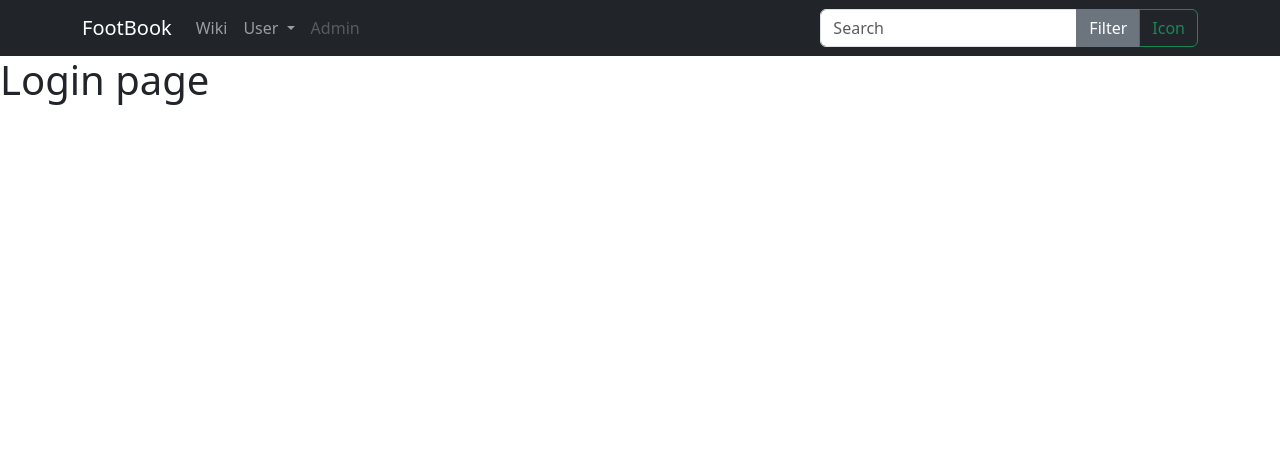
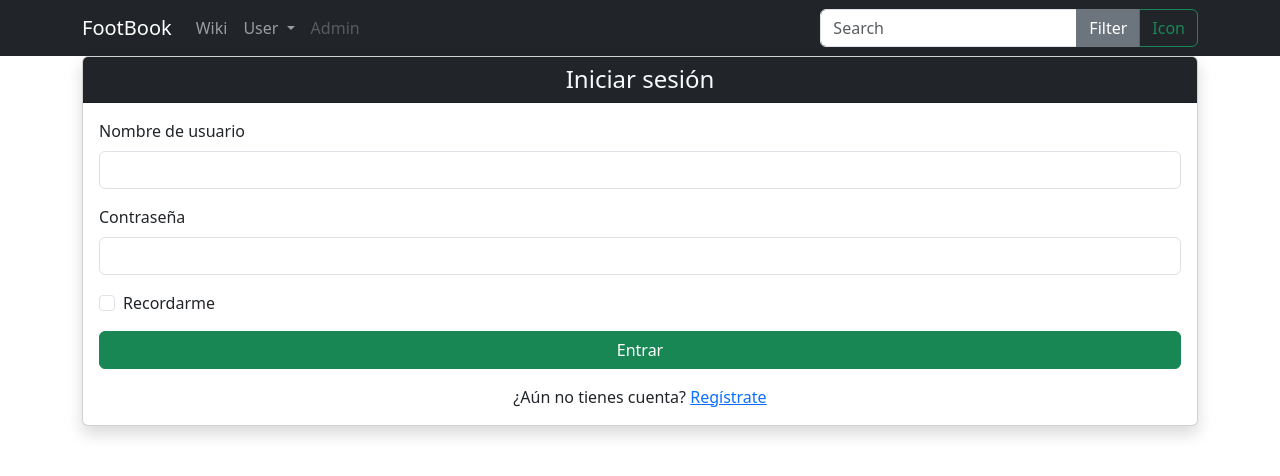
Before and after one commit to nullnekocat/FootBook, a PHP site: page /login.php in a window 1280 px wide. Shown: the top 476 px of the page. Run offline with PHP 8.4, Linux system fonts and the light colour scheme.

Commit message:
feat: add login prototype

```diff
--- a/login.php
+++ b/login.php
@@ -1,6 +1,64 @@
 <?php require('inc/head.inc.php'); ?>
 <body>
     <?php require('inc/navbar.inc.php'); ?>
-    <h1>Login page</h1>
+
+    <div class="container">
+        <div class="row">
+            <div class="centered login-size">
+                <div class="card shadow">
+                    <div class="card-header bg-dark text-light text-center">
+                        <h4 class="mb-0">Iniciar sesión</h4>
+                    </div>
+                    <div class="card-body">
+                        <form class="needs-validation" novalidate>
+                            <div class="mb-3">
+                                <label for="username" class="form-label">Nombre de usuario</label>
+                                <input type="text" class="form-control" id="username" name="username" required autocomplete="username">
+                                <div class="invalid-feedback">
+                                    Ingresa tu nombre de usuario.
+                                </div>
+                            </div>
+                            <div class="mb-3">
+                                <label for="password" class="form-label">Contraseña</label>
+                                <input type="password" class="form-control" id="password" name="password" required autocomplete="current-password">
+                                <div class="invalid-feedback">
+                                    Ingresa tu contraseña.
+                                </div>
+                            </div>
+                            <div class="mb-3 form-check">
+                                <input type="checkbox" class="form-check-input" id="remember" name="remember">
+                                <label class="form-check-label" for="remember">Recordarme</label>
+                            </div>
+                            <button type="submit" class="btn btn-success w-100">Entrar</button>
+                        </form>
+                        <!--div class="text-center mt-3">
+                            <a href="#">¿Olvidaste tu contraseña?</a>
+                        </div-->
+                        <p class="mt-3 mb-0 text-center">
+                            ¿Aún no tienes cuenta? <a href="signup.php">Regístrate</a>
+                        </p>
+                    </div>
+                </div>
+            </div>
+        </div>
+    </div>
+
+    <script>
+    // Bootstrap custom validation
+    (() => {
+      'use strict'
+      const forms = document.querySelectorAll('.needs-validation')
+      Array.from(forms).forEach(form => {
+        form.addEventListener('submit', event => {
+          if (!form.checkValidity()) {
+            event.preventDefault()
+            event.stopPropagation()
+          }
+          form.classList.add('was-validated')
+        }, false)
+      })
+    })()
+    </script>
+
+<?php require('inc/footer.inc.php'); ?>
 </body>
-<?php require('inc/footer.inc.php'); ?>
```
